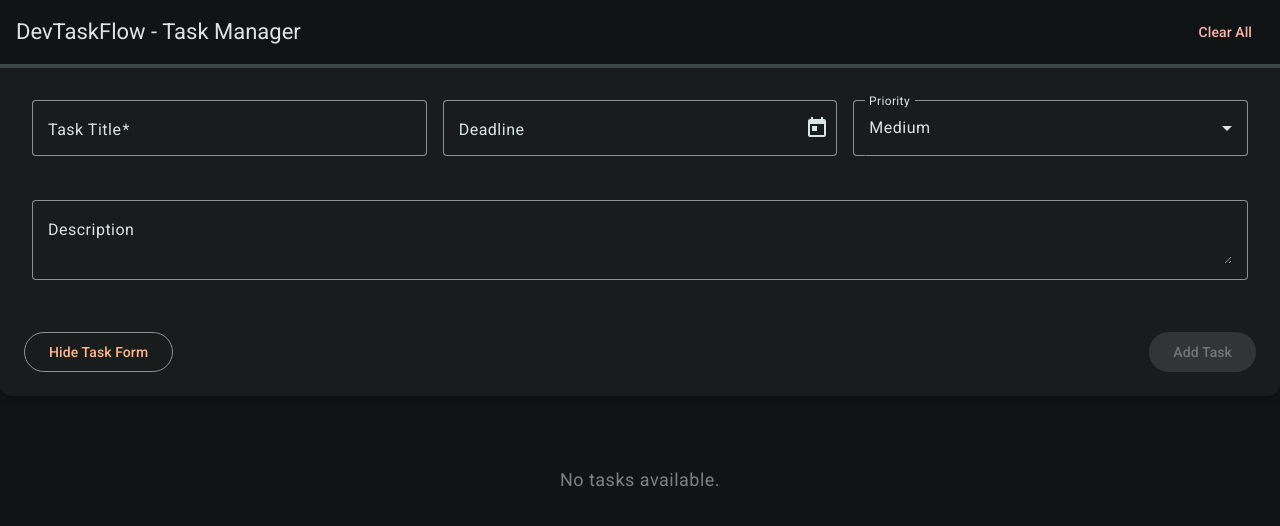
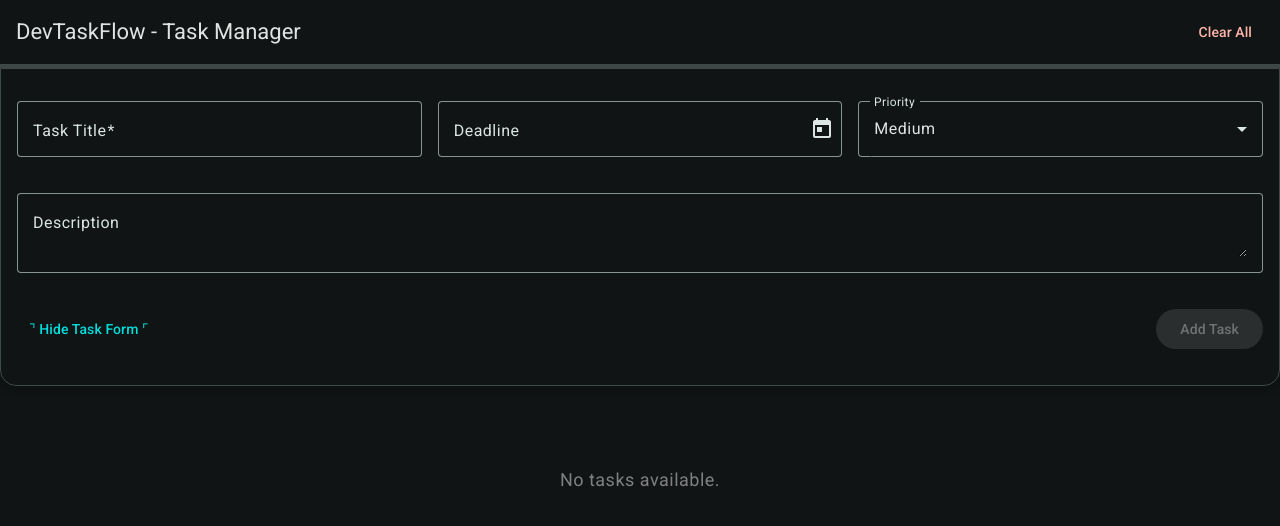
Before and after one commit to art2url/dev-task-flow, an Angular app: page /tasks in a window 1280 px wide. Shown: the top 526 px of the page. Built offline with nearby package versions, Linux system fonts and the light colour scheme.

Commit message:
Updated Task Form appearance

```diff
--- a/src/app/features/tasks/task-form/task-form.component.html
+++ b/src/app/features/tasks/task-form/task-form.component.html
@@ -1,4 +1,4 @@
-<mat-card class="task-form-card">
+<mat-card class="task-form-card" appearance="outlined">
   <form #taskForm="ngForm">
     <div [hidden]="!showForm">
       <mat-card-content>
@@ -64,17 +64,13 @@
     </div>
 
     <mat-card-actions class="task-buttons">
-      <button
-        mat-stroked-button
-        color="accent"
-        (click)="toggleFormVisibility()"
-      >
-        {{ showForm ? "Hide Task Form" : "Show Task Form" }}
+      <button mat-button (click)="toggleFormVisibility()">
+        {{ showForm ? "⌝ Hide Task Form ⌜" : "⌟ Show Task Form ⌞" }}
       </button>
 
       <div *ngIf="showForm">
         <button
-          mat-raised-button
+          mat-flat-button
           color="primary"
           (click)="saveTask(taskForm)"
           [disabled]="!taskForm.form.valid"
--- a/src/app/features/tasks/task-form/task-form.component.scss
+++ b/src/app/features/tasks/task-form/task-form.component.scss
@@ -1,18 +1,22 @@
 @use "sass:math";
 @import "variables";
 
+mat-card-content {
+  padding-bottom: 0 !important;
+}
+
 .task-form-card {
   box-shadow: $card-shadow;
-  margin-bottom: 20px;
-  border-radius: $radius-bottom;
-  padding: $spacing;
+  margin-bottom: 30px;
+  padding-top: 16px;
+  border-radius: 0px 0px $spacing $spacing;
 }
 
 .task-buttons {
   display: flex;
   justify-content: space-between;
-  gap: math.div($spacing, 2);
-  padding: math.div($spacing, 2);
+  padding: math.div($spacing, 1);
+  margin-bottom: 20px;
 }
 
 .form-container {
@@ -51,7 +55,6 @@
 
 .task-input {
   width: 100%;
-  margin-bottom: math.div($spacing, 2);
 }
 
 @media (max-width: 768px) {
```
